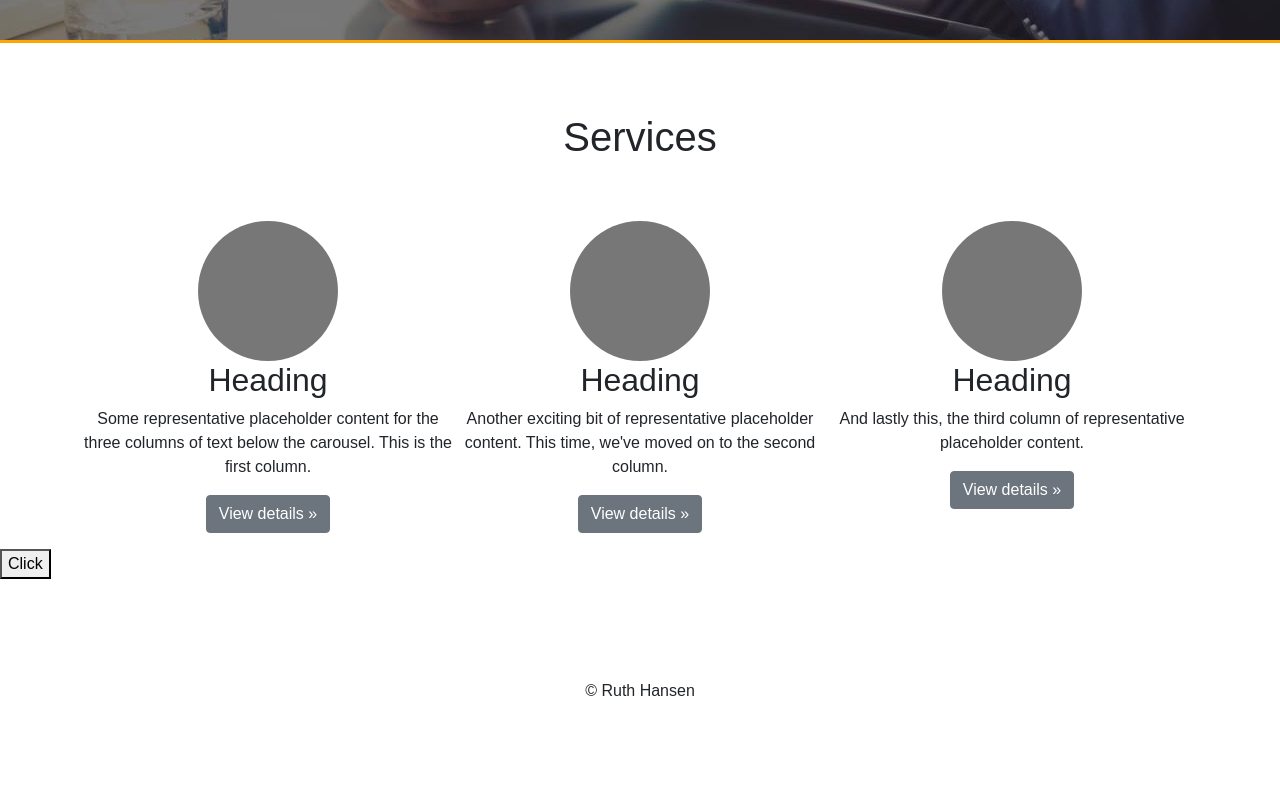
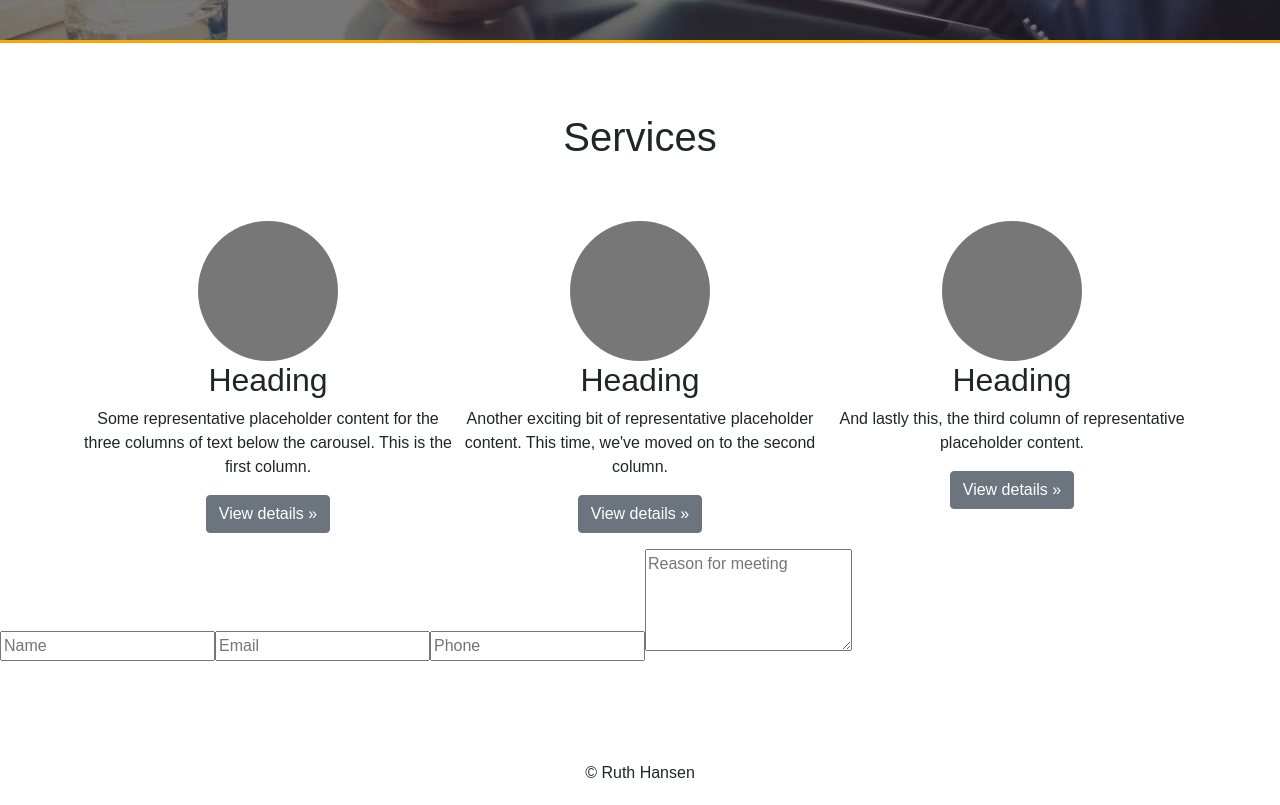
Before and after one commit to bsmrdel101/sh-service-consulting, a React (Create React App) app: page /#/home in a window 1280 px wide. Shown: the part 454-1259 px from the top of the page. Before the commit the page ends 1177 px from the top, so only its background shows below. Built offline with nearby package versions, Linux system fonts and the light colour scheme; no server answers.

Commit message:
created schedule form component to allow a user to email their contact info

```diff
--- a/src/components/HomePage/HomePage.jsx
+++ b/src/components/HomePage/HomePage.jsx
@@ -1,20 +1,9 @@
 import React from 'react';
 import Header from '../Header/Header';
 import CompanyServices from '../CompanyServices/CompanyServices';
+import ScheduleForm from '../ScheduleForm/ScheduleForm';
 
 function HomePage() {
-    const sendEmail = () => {
-        Email.send({
-            SecureToken : "14a07bcf-1e62-4a6d-96da-5b2ec0af9658",
-            To : ``,
-            From : "smrdelb@gmail.com",
-            Subject : "Scheduled a consultation",
-            Body : ``
-        }).then(
-          message => alert("mail has been sent sucessfully")
-        );
-    }
-
     return (
         <>
             <Header />
@@ -22,7 +11,7 @@ function HomePage() {
             <section className='unnamed-container'>
 
             </section>
-            <button onClick={sendEmail}>Click</button>
+            <ScheduleForm />
         </>
     );
 }
--- /dev/null
+++ b/src/components/ScheduleForm/ScheduleForm.jsx
@@ -0,0 +1,59 @@
+import React from 'react';
+import { useState } from 'react';
+
+function ScheduleForm() {
+    const [name, setName] = useState('');
+    const [email, setEmail] = useState('');
+    const [phone, setPhone] = useState('');
+    const [description, setDescription] = useState('');
+
+    const sendEmail = () => {
+        Email.send({
+            SecureToken : "14a07bcf-1e62-4a6d-96da-5b2ec0af9658",
+            To : 'smrdelb@gmail.com',
+            From : "smrdelb@gmail.com",
+            Subject : "Scheduled a consultation",
+            Body : `${name} has just applied to schedule a meeting with you!
+            email: ${email}
+            phone: ${phone}
+            reason for meeting: ${description}
+            `
+        }).then(
+          message => alert("mail has been sent successfully")
+        );
+    }
+
+    return (
+        <form onSubmit={sendEmail}>
+            <input
+                className='form-input'
+                value={name}
+                onChange={(e) => setName(e.target.value)}
+                placeholder='Name'
+            />
+            <input
+                className='form-input'
+                value={email}
+                onChange={(e) => setEmail(e.target.value)}
+                placeholder='Email'
+                type='email'
+            />
+            <input
+                className='form-input'
+                value={phone}
+                onChange={(e) => setPhone(e.target.value)}
+                placeholder='Phone'
+                type='tel'
+            />
+            <textarea
+                className='form-input'
+                rows={4}
+                value={description}
+                onChange={(e) => setDescription(e.target.value)}
+                placeholder='Reason for meeting'
+            />
+        </form>
+    );
+}
+
+export default ScheduleForm;
```
Also changed, not shown: src/components/ScheduleForm/ScheduleForm.css (added).
